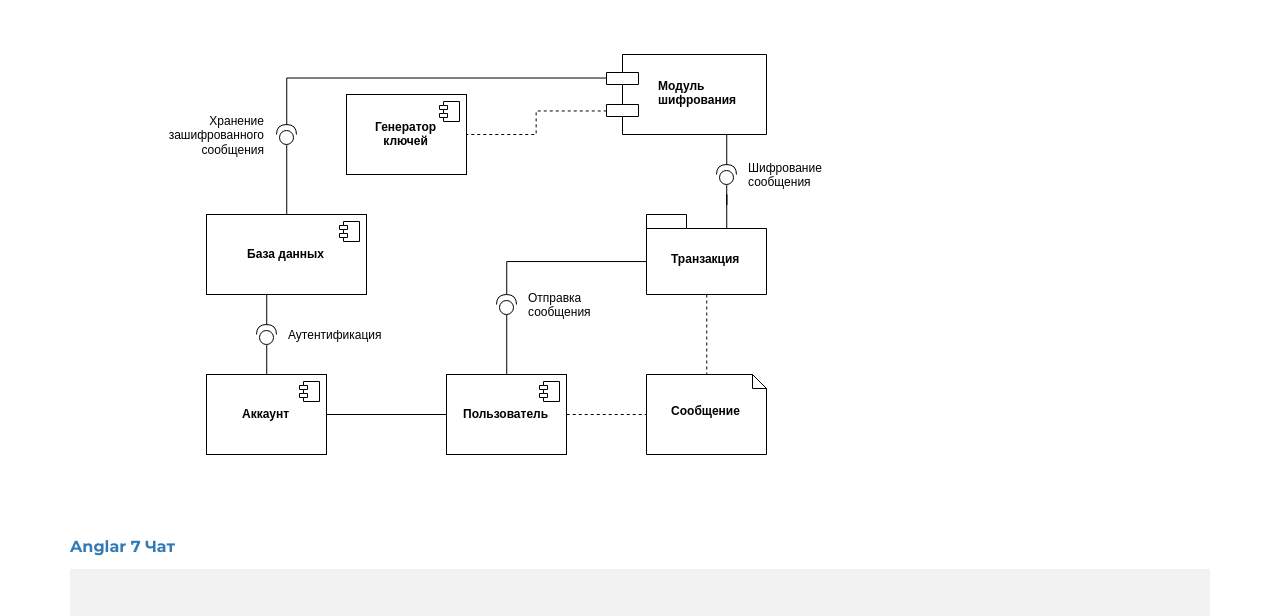
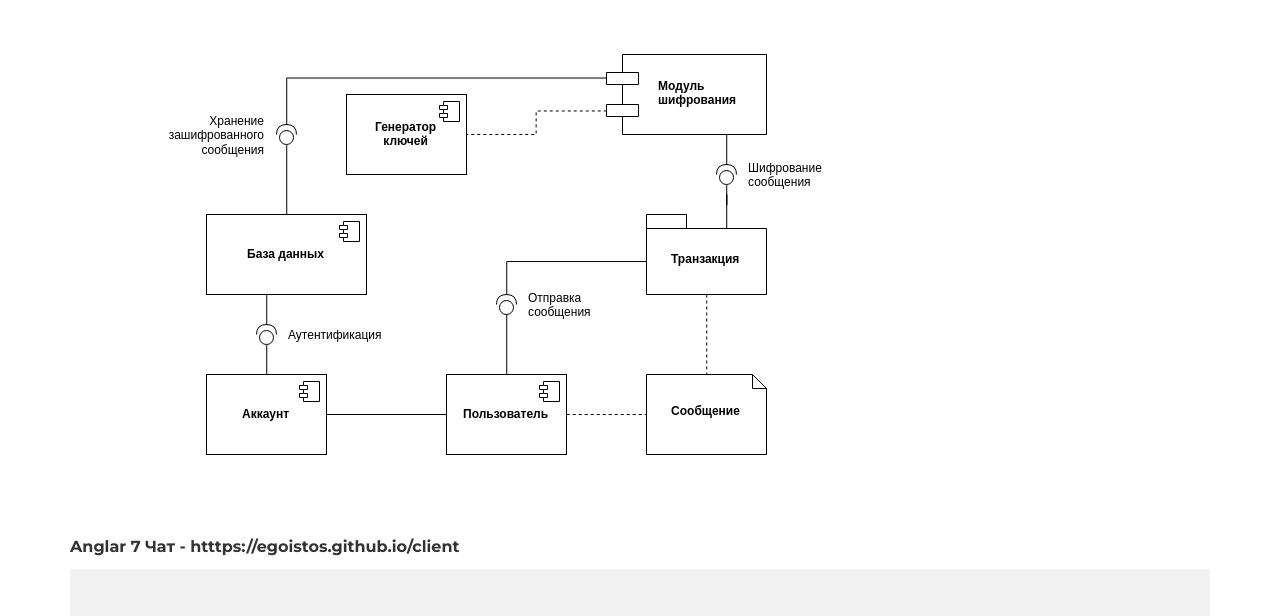
Before and after one commit to egoistos/egoistos.github.io, a plain HTML site: page lab4.html in a window 1280 px wide. Shown: the part 726-1342 px from the top of the page. Drawn offline with Linux system fonts and the light colour scheme.

Commit message:
Update lab4.html

```diff
--- a/lab4.html
+++ b/lab4.html
@@ -88,7 +88,7 @@ th, td {
       </div>
 	  <br>
   </div>
-  <p align="left"> <a href ="htttps://egoistos.github.io/client"><b>Anglar 7 Чат</a></b></p>
+  <p align="left"><b>Anglar 7 Чат - htttps://egoistos.github.io/client</a></b></p>
   <div id="social">
     <div class="container">
       <div class="row centered">
```
